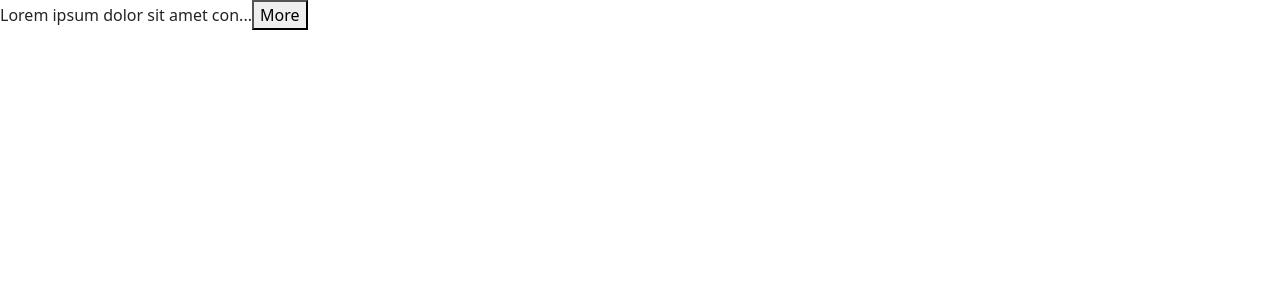
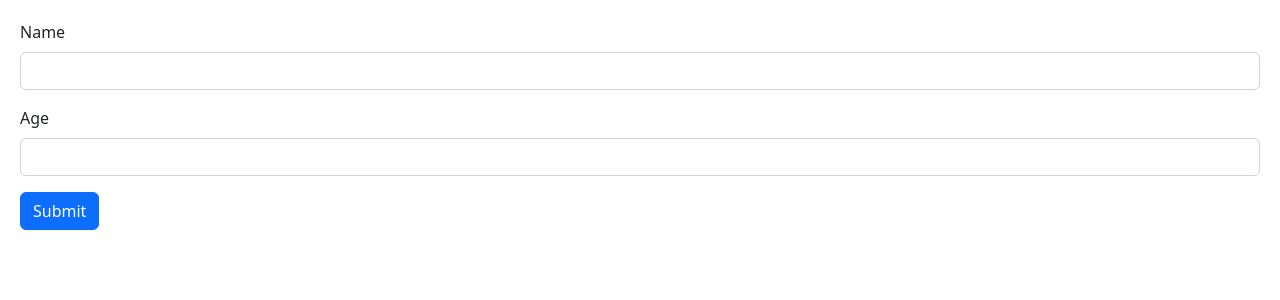
Before and after one commit to dpankov91/react-app, a React (Vite) app: page / in a window 1280 px wide. Shown: the top 300 px of the page. Built offline with nearby package versions, Linux system fonts and the light colour scheme.

Commit message:
form with react-hook-form

```diff
--- a/package.json
+++ b/package.json
@@ -12,6 +12,7 @@
     "bootstrap": "^5.2.3",
     "react": "^18.2.0",
     "react-dom": "^18.2.0",
+    "react-hook-form": "7.43",
     "react-icons": "^4.7.1"
   },
   "devDependencies": {
--- a/src/App.tsx
+++ b/src/App.tsx
@@ -3,51 +3,12 @@
 import Button from "./components/Button";
 import ListGroup from "./components/ListGroup/ListGroup";
 import ExpandableText from "./components/ExpandableText";
+import Form from "./components/Form";
 
-// function App() {
-//   const cities = ["Tallinn", "Berlin", "Barcelona"];
-//   const handleSelectItem = (item: string) => {
-//     console.log(item);
-//   };
-
-//   return (
-//     <div>
-//       <ListGroup
-//         items={cities}
-//         heading="Cities"
-//         onSelectItem={handleSelectItem}
-//       ></ListGroup>
-//     </div>
-//   );
-//   const [alertVisible, setAlertVisiblility] = useState(false);
-
-//   return (
-//     <div>
-//       {alertVisible && (
-//         <Alert onClose={() => setAlertVisiblility(false)}> Open Alert </Alert>
-//       )}
-//       <Button color="primary" onClick={() => setAlertVisiblility(true)}>
-//         My Button
-//       </Button>
-//     </div>
-//   );
 function App() {
   return (
     <div>
-      <ExpandableText maxChars={30}>
-        Lorem ipsum dolor sit amet consectetur adipisicing elit. Sit hic
-        voluptates deserunt voluptatibus? Labore inventore, repellendus rem
-        quibusdam, asperiores exercitationem cum dignissimos id, eveniet dolorum
-        illo in facilis harum distinctio. Nesciunt eaque eos doloremque
-        repudiandae aspernatur voluptatem dignissimos ut, blanditiis asperiores
-        dolore debitis esse numquam neque fugit accusantium necessitatibus. Est,
-        sunt fugit doloribus amet et odit suscipit, eligendi aliquid labore vero
-        doloremque eaque perspiciatis alias animi vitae debitis corporis placeat
-        saepe, aliquam veniam dolor? Laborum itaque assumenda earum et velit,
-        praesentium laboriosam, quis amet repellendus temporibus beatae eius,
-        nobis aperiam quia odio repudiandae voluptates eligendi quas maiores
-        impedit. Tempora, facilis.
-      </ExpandableText>
+      <Form></Form>
     </div>
   );
 }
--- /dev/null
+++ b/src/components/Form.tsx
@@ -0,0 +1,40 @@
+import React, { FormEvent, useState } from "react";
+import { FieldValues, useForm } from "react-hook-form";
+
+const Form = () => {
+  const { register, handleSubmit } = useForm();
+
+  const onSubmit = (data: FieldValues) => console.log(data);
+
+  return (
+    <form onSubmit={handleSubmit(onSubmit)}>
+      <div className="mb-3">
+        <label htmlFor="name" className="form-label">
+          Name
+        </label>
+        <input
+          id="name"
+          type="text"
+          {...register("name")}
+          className="form-control"
+        />
+      </div>
+      <div className="mb-3">
+        <label htmlFor="age" className="form-label">
+          Age
+        </label>
+        <input
+          id="age"
+          type="number"
+          {...register("age")}
+          className="form-control"
+        />
+      </div>
+      <button className="btn btn-primary" type="submit">
+        Submit
+      </button>
+    </form>
+  );
+};
+
+export default Form;
--- /dev/null
+++ b/src/index.css
@@ -0,0 +1,3 @@
+body {
+    padding: 20px;
+}
```
Also changed, not shown: src/main.tsx (+8 -7 lines), 1 other file (tests, documents, lock files or other folders).
